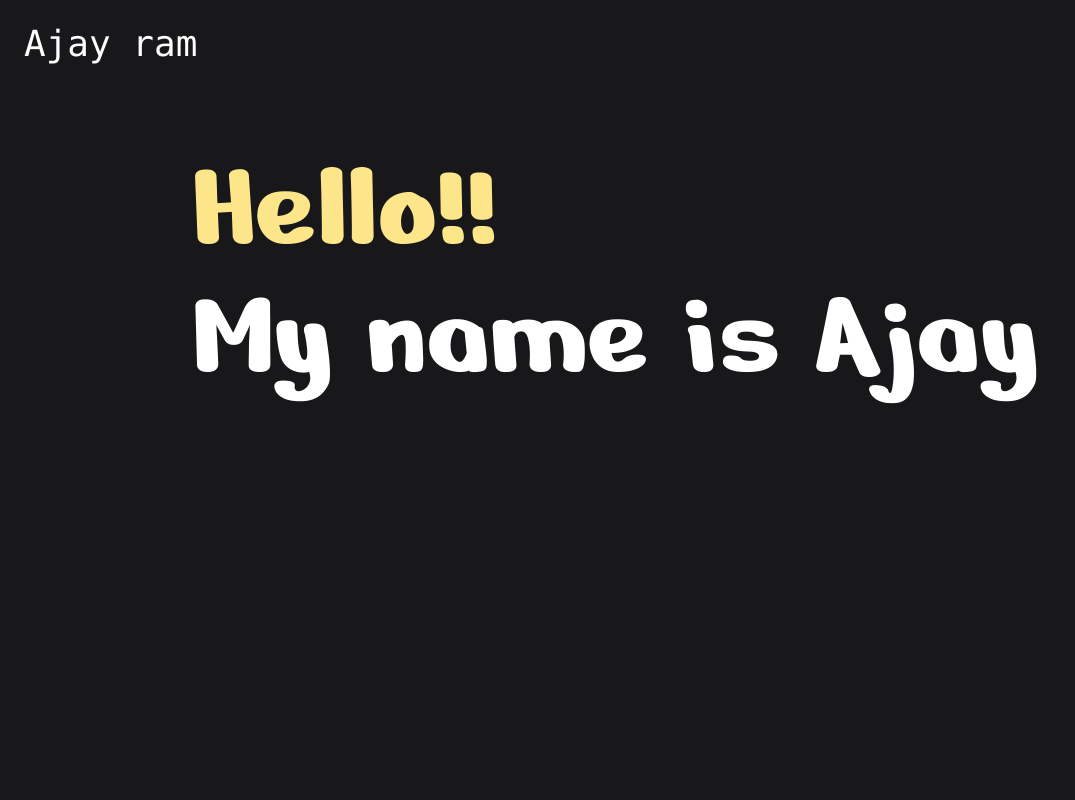
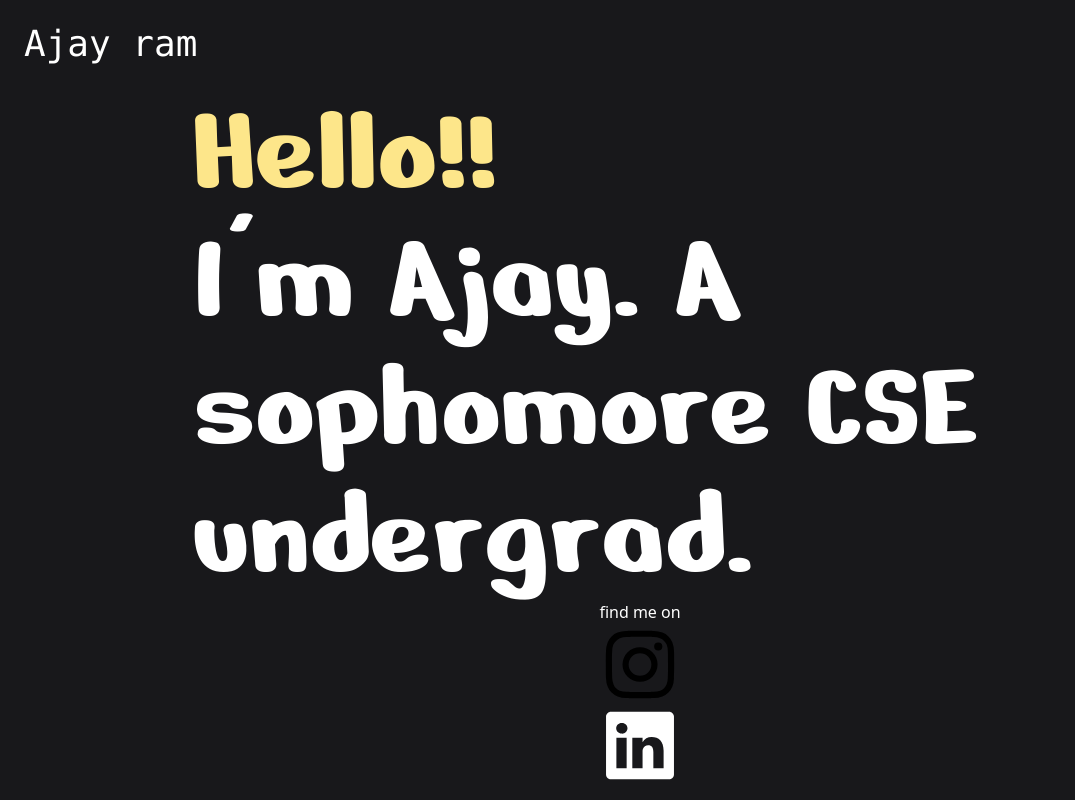
Before and after one commit to CampVamp/Portfolio, a React (Vite) app: page / in a window 1280 px wide. Shown: the whole page, without its empty margins (0-1075 px from the left). Built offline with nearby package versions, Linux system fonts and the light colour scheme.

Commit message:
:sparkles:Add Footer

```diff
--- a/src/App.tsx
+++ b/src/App.tsx
@@ -1,13 +1,15 @@
 import Navbar from "./components/navbar";
 import Hero from "./components/hero";
+import Footer from "./components/footer";
 
 function App() {
   return (
     <div className="App">
       <Navbar name="Ajay ram" />
-      <div className="flex flex-row px-48 mt-20">
+      <div className="flex flex-row px-48 mt-4  0">
         <Hero />
       </div>
+      <Footer />
     </div>
   );
 }
--- /dev/null
+++ b/src/components/about.tsx
@@ -0,0 +1,5 @@
+const about = () => {
+  return <div>about</div>;
+};
+
+export default about;
--- /dev/null
+++ b/src/components/footer.tsx
@@ -0,0 +1,23 @@
+const footer = () => {
+  return (
+    <div className="flex flex-col items-center">
+      <footer>
+        <p>find me on</p>
+        <ul>
+          <li>
+            <a href="https://instagram.com/_____.aj.________?igshid=ZDdkNTZiNTM=">
+              <img src="../../instagram.svg" alt="" />
+            </a>
+          </li>
+          <li>
+            <a href="https://www.linkedin.com/in/ajay-ram-s-a4533a1b4">
+              <img src="../../linkedin.svg" alt="" />
+            </a>
+          </li>
+        </ul>
+      </footer>
+    </div>
+  );
+};
+
+export default footer;
--- a/src/components/hero.tsx
+++ b/src/components/hero.tsx
@@ -3,7 +3,9 @@ const hero = () => {
     <div className="w-full text-black">
       <div>
         <p className="font-nerko text-9xl text-amber-200">Hello!!</p>
-        <p className="font-nerko text-9xl text-white">My name is Ajay</p>
+        <p className="font-nerko text-9xl text-white">
+          I'm Ajay. A sophomore CSE undergrad.
+        </p>
       </div>
     </div>
   );
```
Also changed, not shown: public/instagram.svg (added), public/linkedin.svg (added).
